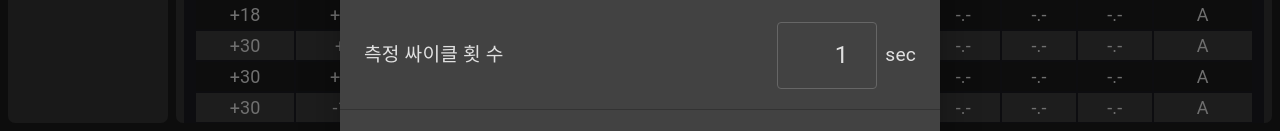
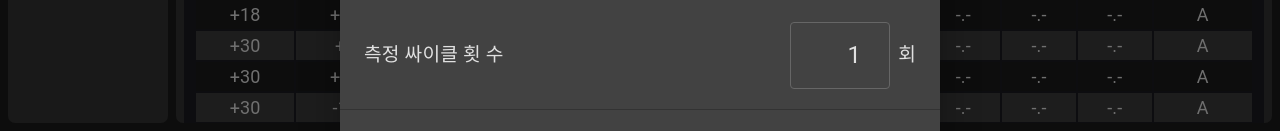
Before and after one commit to adelpia-lab/inveEnviTest, a Next.js app in the folder nextjs/: page / in a window 1280 px wide. Both pictures are taken after a click on the button "딜레이/싸이클 설정". Shown: the part 419-550 px from the top of the page. Built offline with nearby package versions, Linux system fonts and the light colour scheme; no server answers.

Commit message:
fix sec to 회 cycletime and etc

```diff
--- a/nextjs/components/delay-settings-panel/DelaySettingsPanel.tsx
+++ b/nextjs/components/delay-settings-panel/DelaySettingsPanel.tsx
@@ -363,7 +363,7 @@ export default function DelaySettingsPanel({ onSave, wsConnection }: DelaySettin
                     width: '100px'
                   }}
                 />
-                <Typography sx={{ fontSize: '1.2rem' }}>sec</Typography>
+                <Typography sx={{ fontSize: '1.2rem' }}>회</Typography>
               </Box>
             </Box>
 
```
Also changed, not shown: 1 other file (tests, documents, lock files or other folders).
